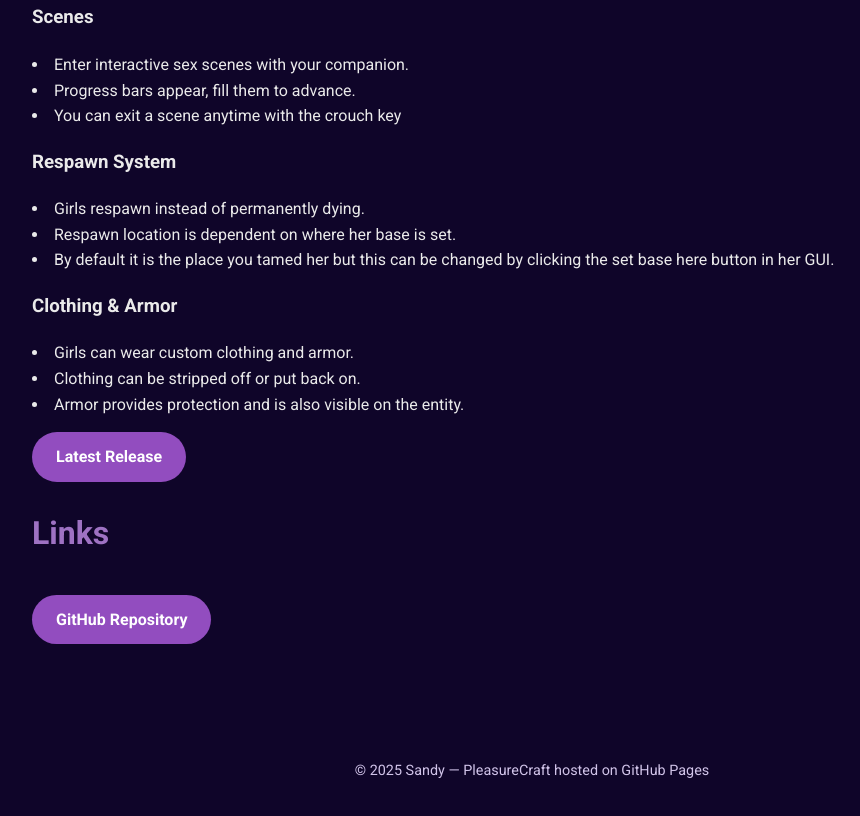
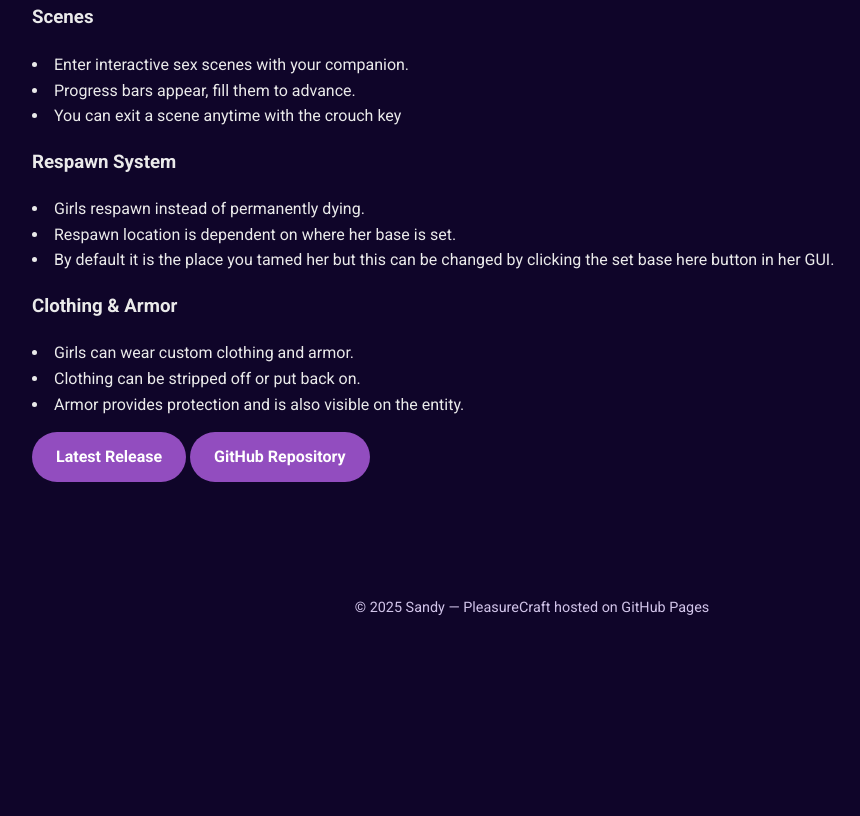
Before and after one commit to sandyymandy/sandyymandy.github.io, a plain HTML site: page pleasurecraft.html in a window 1280 px wide. Shown: the part 619-1435 px from the top of the page, without its empty margins (108-968 px from the left). After the commit the page ends 1278 px from the top, so only its background shows below. Drawn offline with Linux system fonts and the light colour scheme.

Commit message:
Update pleasurecraft.html

```diff
--- a/pleasurecraft.html
+++ b/pleasurecraft.html
@@ -40,21 +40,18 @@
                 <li>Girls can wear custom clothing and armor.</li>
                 <li>Clothing can be stripped off or put back on.</li>
                 <li>Armor provides protection and is also visible on the entity.</li>
-            <a href="https://github.com/sandyymandy/pleasurecraft/releases/latest" target="_blank" class="button">
+            <a href="https://github.com/sandyymandy/pleasurecraft/releases/latest" class="button">
             Latest Release
             </a>
 
+            <a href="https://github.com/sandyymandy/pleasurecraft" class="button">
+                GitHub Repository
+            </a>
+
+
 
         </section>
-
-        <section>
-            <h2>Links</h2>
-            <div class="social-links">
-                <a href="https://github.com/sandyymandy/pleasurecraft" target="_blank" class="button">GitHub Repository</a>
-            </div>
-        </section>
     </main>
-
     <footer>
         <p>© 2025 Sandy — PleasureCraft hosted on GitHub Pages</p>
     </footer>
```
